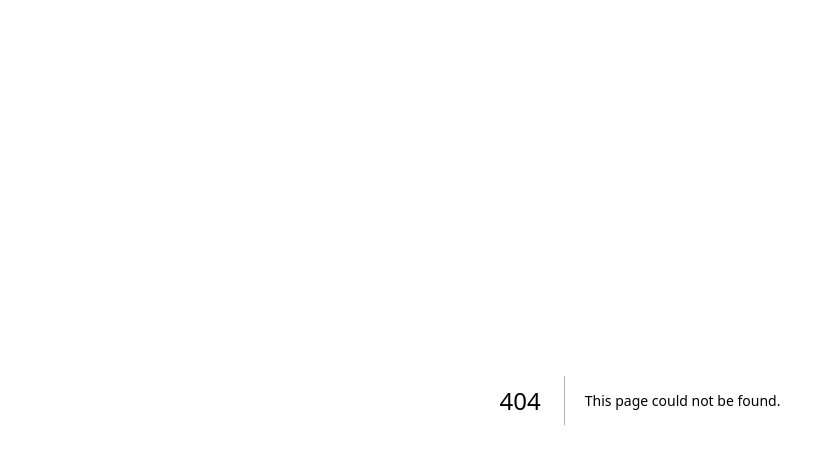
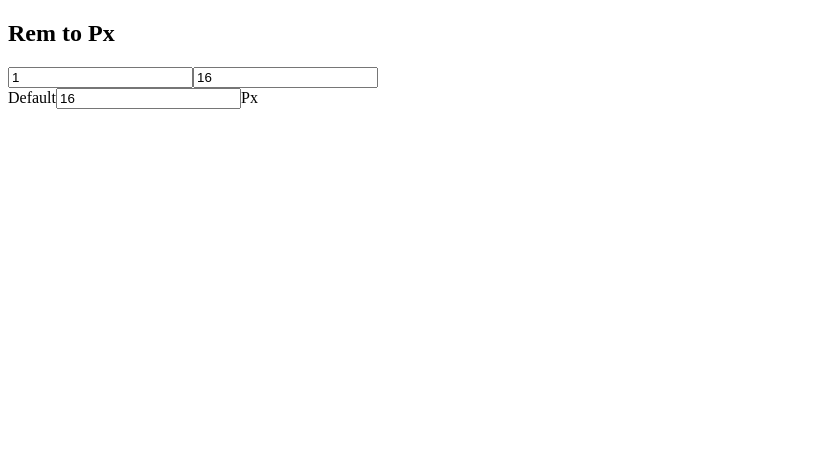
Before and after one commit to adriangube/px-to-rem, a Next.js app: page /rem-to-px in a window 1280 px wide. Before the commit this address had no page. Shown: the top 464 px of the page, without its empty margins (0-835 px from the left). Built offline with nearby package versions, Linux system fonts and the light colour scheme.

Commit message:
feat: add rem to px page

```diff
--- /dev/null
+++ b/src/app/rem-to-px/page.tsx
@@ -0,0 +1,9 @@
+import { RemToPxPage } from '@/pages/rem-to-px/rem-to-px.page'
+
+export default function Home() {
+  return (
+    <main>
+      <RemToPxPage />
+    </main>
+  )
+}
--- /dev/null
+++ b/src/pages/rem-to-px/rem-to-px.page.tsx
@@ -0,0 +1,34 @@
+'use client'
+
+import React  from 'react'
+import { DEFAULT_PX_UNIT } from '@/domain/pixel-to-rem'
+import {ConverterLayout} from '@/components/converter-layout/converter-layout'
+import {useConverter} from '@/hooks/useConverter'
+
+export const RemToPxPage = (): JSX.Element => {
+  const {
+    first,
+    second,
+    converterUnit,
+    onFirstUnitChangeHandler,
+    onSecondUnitChangeHandler,
+    onConverterUnitChangeHandler
+  } = useConverter({
+    firstUnit: '16',
+    secondUnit: '1',
+    defaultUnit: DEFAULT_PX_UNIT
+  })
+  return (
+    <ConverterLayout
+      firstUnit={second}
+      secondUnit={first}
+      onFirstUnitChangeHandler={onSecondUnitChangeHandler}
+      onSecondUnitChangeHandler={onFirstUnitChangeHandler}
+      defaultConversionUnit={converterUnit}
+      onDefaultConversionUnitChangeHandler={onConverterUnitChangeHandler}
+      firstUnitLabel='Rem'
+      secondUnitLabel='Px'
+      defaultConversionUnitLabel='Px'
+    />
+  )
+}
```
Also changed, not shown: src/app/page.tsx (+2 -6 lines), src/app/px-to-rem/page.tsx (added, +9 -0 lines).
